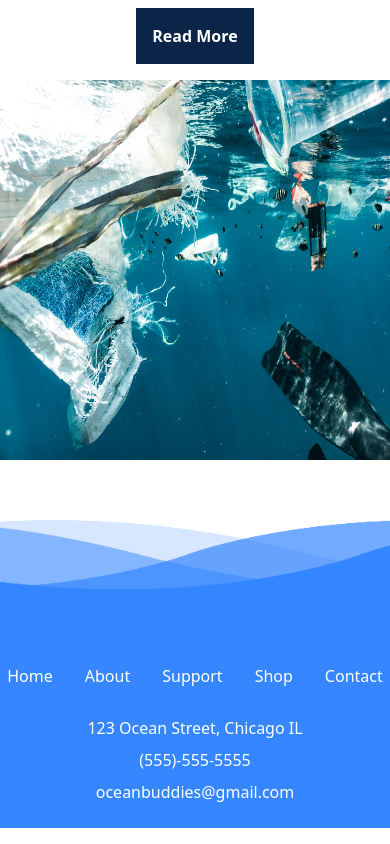
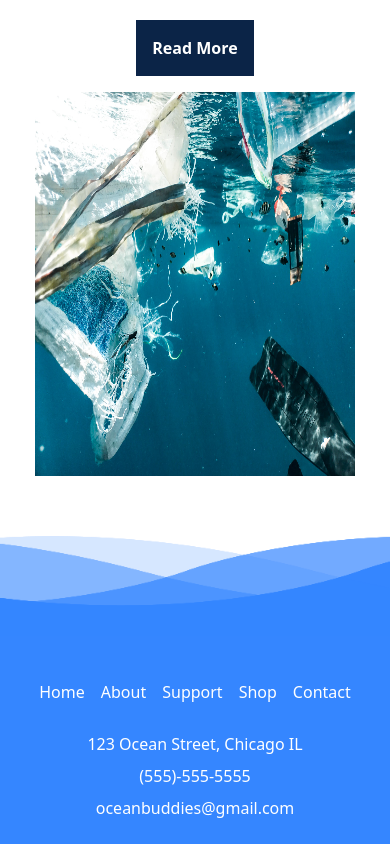
Before and after one commit to Oceans-4/Ocean-App, a React (Create React App) app in the folder client/: page /news in a window 390 px wide. Shown: the part 4576-5420 px from the top of the page. Built offline with nearby package versions, Linux system fonts and the light colour scheme.

Commit message:
fixed bug and edited some styling

```diff
--- a/client/src/components/footerComponents/Footer.js
+++ b/client/src/components/footerComponents/Footer.js
@@ -20,31 +20,31 @@ const Footer = () => {
         </li>
       </ul>
       <ul className="text-white flex flex-row justify-center mt-6 footer-links">
-        <li className="px-4">
+        <li className="pr-4 max-sm:px-2">
           <Link to="/">
             <a>Home</a>
           </Link>
         </li>
 
-        <li className="px-4">
+        <li className="px-4 max-sm:px-2">
           <Link to="/about">
             <a>About</a>
           </Link>
         </li>
 
-        <li className="px-4">
+        <li className="px-4 max-sm:px-2">
           <Link to="/support">
             <a>Support</a>
           </Link>
         </li>
 
-        <li className="px-4">
+        <li className="px-4 max-sm:px-2">
           <Link to="/shop">
             <a>Shop</a>
           </Link>
         </li>
 
-        <li className="px-4">
+        <li className="pl-4 max-sm:px-2">
           <Link to="/contact">
             <a>Contact</a>
           </Link>
--- a/client/src/components/navComponents/Nav.module.css
+++ b/client/src/components/navComponents/Nav.module.css
@@ -38,7 +38,7 @@
     display: flex;
     flex-direction: column;
     position: absolute;
-    top: 90%;
+    top: 80%;
     right: 0%;
     width: 100%;
     background-color: rgb(59 130 246);
--- a/client/src/components/newsComponent/News.js
+++ b/client/src/components/newsComponent/News.js
@@ -96,18 +96,18 @@ const News = () => {
             buttonText="Read More"
             action={revealModal1}
           />
-          <img style={{ height: "380px", width: "400px" }} className="animation" src={turtle} />
+          <img className="animation h-96 w-96 max-sm:w-80" src={turtle} />
         </div>
         <div className="flex flex-wrap py-8 justify-center">
-          <img style={{ height: "380px", width: "400px" }} className="max-ex:order-3 animation2" src={reef} />
+          <img className="max-ex:order-3 animation2 h-96 w-96 max-sm:w-80" src={reef} />
           <TextInfo title="Ocean Buddies Coral Reef Conservation Efforts" text="Coral reefs are among the most biodiverse and productive ecosystems on Earth, supporting countless species of marine life and providing important ecological, economic, and cultural benefits to communities around the world. Unfortunately, coral reefs are under threat from a range of human activities, including overfishing, pollution, and climate change." buttonText="Read More" action={revealModal2} />
         </div>
         <div className="flex flex-wrap py-8 justify-center">
           <TextInfo title="How We Helped with Ocean Acidification!" text="Ocean acidification is a growing threat to the health of our oceans, and many ocean charities are working to address this issue. Ocean acidification occurs when carbon dioxide from the atmosphere dissolves in seawater, causing the water to become more acidic. " buttonText="Read More" action={revealModal3} />
-          <img style={{ height: "380px", width: "400px" }} className="animation" src={acidification} />
+          <img className="animation h-96 w-96 max-sm:w-80" src={acidification} />
         </div>
         <div className="flex flex-wrap py-8 mb-32 justify-center">
-          <img style={{ height: "380px", width: "400px" }} className="max-ex:order-3 animation2" src={plastic} />
+          <img className="max-ex:order-3 animation2 h-96 w-96 max-sm:w-80" src={plastic} />
           <TextInfo title="Plastic Waste and Our Removal of It" text="Plastic waste is one of the biggest environmental challenges facing our oceans, and many ocean charities are working tirelessly to tackle this issue. The negative impacts of plastic pollution on marine ecosystems are well-documented, including entanglement, ingestion, and the release of toxic chemicals." buttonText="Read More" action={revealModal4} />
         </div>
       </section>
--- a/client/src/components/supportComponent/SupportPage.js
+++ b/client/src/components/supportComponent/SupportPage.js
@@ -65,7 +65,7 @@ const SupportPage = () => {
 
   return (
     <div className="background-image mb-6">
-      <div className="flex flex-wrap justify-center pt-10 pb-24">
+      <div className="flex flex-wrap justify-center pt-16 pb-24">
         <div className="w-5/12 max-lg:w-9/12 max-sm:w-11/12 mx-7 pt-8 mt-20  glass">
           <h1 className="text-center text-4xl font-bold text-[#0B2447]">Donation</h1>
           {/* <section className="flex flex-col items-center pt-4">
```
